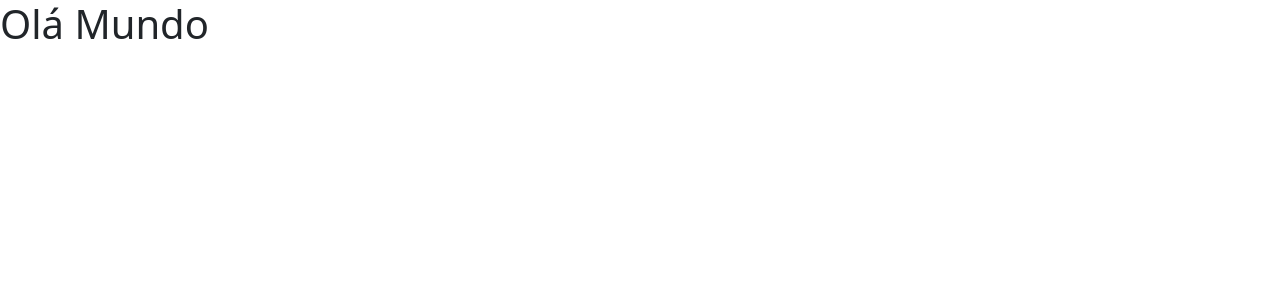
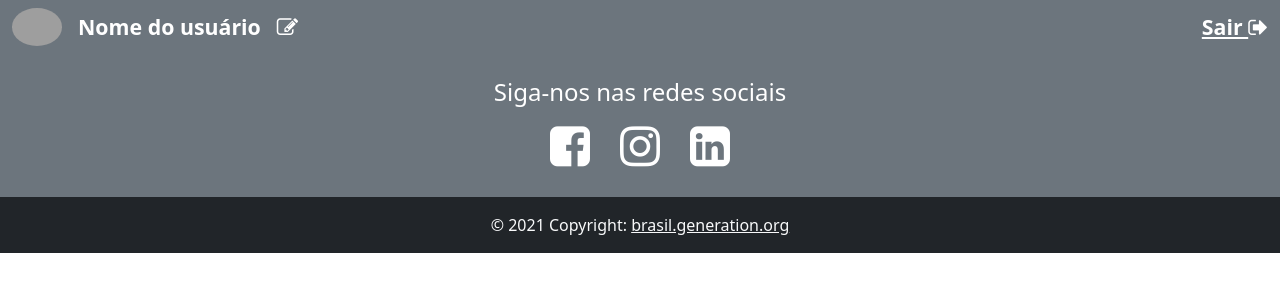
Before and after one commit to renato-novais/BlogPessoal-Angular, an Angular app: page / in a window 1280 px wide. Shown: the top 300 px of the page. Built offline with nearby package versions, Linux system fonts and the light colour scheme; grey boxes are pictures that could not be loaded.

Commit message:
Implementação do menu e rodape

```diff
--- a/package.json
+++ b/package.json
@@ -18,6 +18,9 @@
     "@angular/platform-browser": "~12.0.4",
     "@angular/platform-browser-dynamic": "~12.0.4",
     "@angular/router": "~12.0.4",
+    "@fortawesome/angular-fontawesome": "^0.9.0",
+    "@fortawesome/fontawesome-svg-core": "^1.2.35",
+    "@fortawesome/free-solid-svg-icons": "^5.15.3",
     "bootstrap": "^5.0.2",
     "jquery": "^3.6.0",
     "ngx-bootstrap": "^6.2.0",
--- a/src/app/app.component.html
+++ b/src/app/app.component.html
@@ -1 +1,2 @@
-<h1>Olá Mundo</h1>
+<app-menu></app-menu>
+<app-rodape></app-rodape>
--- a/src/app/app.component.ts
+++ b/src/app/app.component.ts
@@ -1,4 +1,5 @@
 import { Component } from '@angular/core';
+import { faCoffee } from '@fortawesome/free-solid-svg-icons';
 
 @Component({
   selector: 'app-root',
@@ -7,4 +8,5 @@
 })
 export class AppComponent {
   title = 'BlogPessoal-Front';
+  faCoffee = faCoffee;
 }
--- /dev/null
+++ b/src/app/menu/menu.component.css
@@ -0,0 +1,7 @@
+.fs-16 {
+    font-size: 16pt;
+}
+
+a{
+    cursor: pointer;
+}
--- /dev/null
+++ b/src/app/menu/menu.component.html
@@ -0,0 +1,30 @@
+<nav class="navbar navbar-expand-lg navbar-light bg-secondary">
+    <div class="container-fluid">
+      <button class="navbar-toggler" type="button" data-bs-toggle="collapse" data-bs-target="#navbarSupportedContent" aria-controls="navbarSupportedContent" aria-expanded="false" aria-label="Toggle navigation">
+        <span class="navbar-toggler-icon"></span>
+      </button>
+      <div class="collapse navbar-collapse" id="navbarSupportedContent">
+        <ul class="navbar-nav mr-auto d-flex align-items-center">
+          <li class="nav-item">
+            <img src="https://i1.sndcdn.com/artworks-000089842768-r40tuv-t500x500.jpg" alt="Imagem do user" width="50px" height="50px" class="img-fluid rounded-circle">
+          </li>
+          <li class="nav-item ps-3">
+            <p class="m-0 fw-bold text-white fs-16">Nome do usuário</p>
+          </li>
+
+          <li class="nav-item ps-3">
+              <a href="">
+                <p class="text-white fs-16 m-0"><i class="fa fa-pencil-square-o" aria-hidden="true"></i></p>
+              </a>
+          </li>
+        </ul>
+
+        <ul class="navbar-nav ms-auto d-flex align-items-center">
+            <li class="nav-item ps-3">
+                <a class="m-0 fw-bold text-white fs-16">Sair <i class="fa fa-sign-out" aria-hidden="true"></i></a>
+            </li>
+        </ul>
+
+      </div>
+    </div>
+  </nav>
--- /dev/null
+++ b/src/app/menu/menu.component.ts
@@ -0,0 +1,15 @@
+import { Component, OnInit } from '@angular/core';
+
+@Component({
+  selector: 'app-menu',
+  templateUrl: './menu.component.html',
+  styleUrls: ['./menu.component.css']
+})
+export class MenuComponent implements OnInit {
+
+  constructor() { }
+
+  ngOnInit(): void {
+  }
+
+}
--- /dev/null
+++ b/src/app/rodape/rodape.component.css
@@ -0,0 +1,23 @@
+ul.social-network {
+    list-style: none;
+    padding: 0;
+}
+ul.social-network li{
+    display: inline;
+    margin: 0;
+    padding: 5px;
+}
+.fa{
+    font-size: 35pt;
+    color: white;
+    padding: 10px;
+}
+.fa-facebook-square:hover{
+    color: #3b5998;
+}
+.fa-instagram:hover{
+    color: #c13584;
+}
+.fa-linkedin-square:hover{
+    color: #0072b1;
+}
--- /dev/null
+++ b/src/app/rodape/rodape.component.html
@@ -0,0 +1,43 @@
+<footer class="page-footer font-small bg-secondary text-white pt-4">
+
+    <div class="container">
+
+        <div class="row">
+            <div class="col-md-12 d-flex justify-content-center">
+                <h4 class="text-white">Siga-nos nas redes sociais</h4>
+            </div>
+        </div>
+
+        <div class="row">
+            <div class="col-md-12 d-flex justify-content-center">
+
+                <ul class="social-network">
+                    <li>
+                        <a href="https://www.facebook.com/generationbrasil/" target="_blank" class="icoFacebook">
+                            <i class="fa fa-facebook-square" aria-hidden="true"></i>
+                        </a>
+                    </li>
+
+                    <li>
+                        <a href="https://www.instagram.com/generationbrasil/" target="_blank" class="icoInstagram">
+                            <i class="fa fa-instagram" aria-hidden="true"></i>
+                        </a>
+                    </li>
+
+                    <li>
+                        <a href="https://www.linkedin.com/school/generationbrasil/" target="_blank" class="icoLinkedin">
+                            <i class="fa fa-linkedin-square" aria-hidden="true"></i>
+                        </a>
+                    </li>
+                </ul>
+
+            </div>
+        </div>
+    </div>
+
+    <div class="footer-copyright bg-dark text-center py-3">
+        <span class="text-light">© 2021 Copyright: </span>
+        <a class="text-light" target="_blank" href="https://brazil.generation.org/">brasil.generation.org</a>
+    </div>
+
+</footer>
--- /dev/null
+++ b/src/app/rodape/rodape.component.ts
@@ -0,0 +1,15 @@
+import { Component, OnInit } from '@angular/core';
+
+@Component({
+  selector: 'app-rodape',
+  templateUrl: './rodape.component.html',
+  styleUrls: ['./rodape.component.css']
+})
+export class RodapeComponent implements OnInit {
+
+  constructor() { }
+
+  ngOnInit(): void {
+  }
+
+}
--- a/src/index.html
+++ b/src/index.html
@@ -6,6 +6,7 @@
   <base href="/">
   <meta name="viewport" content="width=device-width, initial-scale=1">
   <link rel="icon" type="image/x-icon" href="favicon.ico">
+  <link rel="stylesheet" href="https://stackpath.bootstrapcdn.com/font-awesome/4.7.0/css/font-awesome.min.css">
 </head>
 <body>
   <app-root></app-root>
```
Also changed, not shown: src/app/app.module.ts (+8 -3 lines), 1 other file (tests, documents, lock files or other folders).
